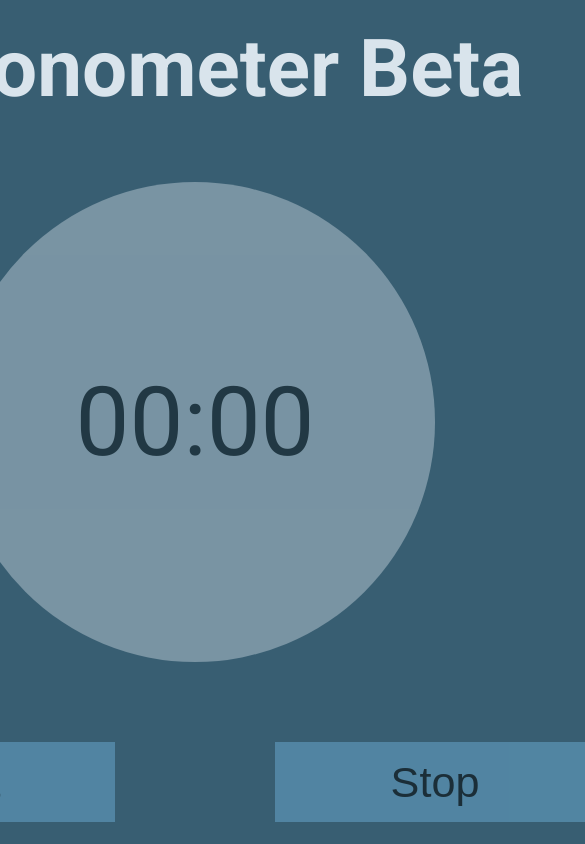
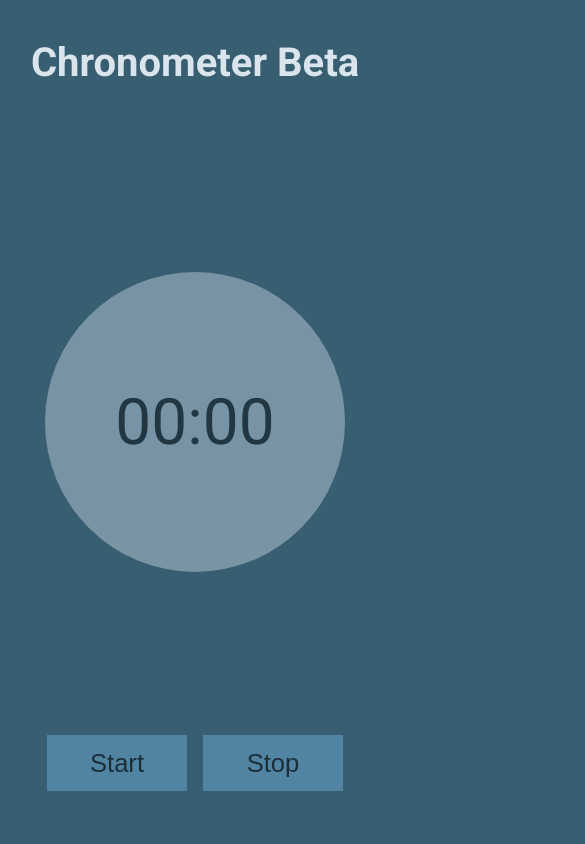
Before and after one commit to Eradamus/chronometer_beta, a plain HTML site: page src/index.html in a window 390 px wide. Shown: the whole page, 585 px wide, since content can reach past the window. Drawn offline with Linux system fonts and the light colour scheme.

Commit message:
the interface is now responsive

```diff
--- a/src/css/chronometer.css
+++ b/src/css/chronometer.css
@@ -10,8 +10,8 @@
 
 /* Contains the time and aligns it in the center */
 .circle {
-  height: 30em;
-  width: 30em;
+  height: 500px;
+  width: 500px;
   position: absolute;
   display: flex;
   flex-flow: column nowrap;
@@ -25,8 +25,10 @@
 
 /* Displays other infos */
 .timer {
-  height: 50em;
-  width: 50em;
+  margin-top: 3%;
+  margin-bottom: 3%;
+  height: 100%;
+  min-width: 50%;
   display: flex;
   flex-flow: column nowrap;
   justify-content: space-between;
@@ -34,22 +36,22 @@
 }
 
 /* The main title */
-.timer .title {
+.title {
   transition: 0.3s;
 }
 
 /* Buttons sections */
-.timer .buttons {
-  width: 100%;
-  height: 10%;
+.buttons {
+  width: 80%;
+  height: 70px;
   display: flex;
   flex-flow: row nowrap;
-  justify-content: space-between;
+  justify-content: space-around;
 }
 
 /* Individual buttons */
-.timer .buttons .button {
-  width: 40%;
+.button {
+  width: 35%;
   text-align: center;
   background-color: var(--blue-grotto);
   border: none;
@@ -63,6 +65,58 @@
   transition: 0.3s;
 }
 
+.button:hover {
+  cursor: pointer;
+}
+
 .button:active {
   transform: scale(1);
 }
+
+/*** Responsiveness ***/
+
+/* For medium sizes */
+@media only screen and (max-width: 1200px) {
+  .circle {
+    height: 400px;
+    width: 400px;
+  }
+
+  .timer {
+    margin-top: 5%;
+    margin-bottom: 5%;
+    min-width: 70%;
+  }
+
+  .button {
+    height: 90%;
+    width: 40%;
+  }
+}
+
+/* For small sizes */
+@media only screen and (max-width: 800px) {
+  .circle {
+    height: 300px;
+    width: 300px;
+  }
+
+  .timer {
+    margin-top: 10%;
+    margin-bottom: 10%;
+    width: 100%;
+  }
+
+  .button {
+    height: 80%;
+    width: 45%;
+  }
+}
+
+/* For small heights */
+@media only screen and (max-height: 600px) {
+  .timer {
+    margin-top: 1%;
+    margin-bottom: 1%;
+  }
+}
--- a/src/css/typography.css
+++ b/src/css/typography.css
@@ -9,6 +9,55 @@
 }
 
 .timer .buttons .button {
-  font-size: 2.7em;
+  font-size: 2.4em;
   color: black;
 }
+
+/*** Responsiveness ***/
+
+/* For medium sizes */
+@media only screen and (max-width: 1200px) {
+  .title {
+    font-size: 4em;
+  }
+
+  .time {
+    font-size: 5em;
+  }
+
+  .timer .buttons .button {
+    font-size: 2em;
+  }
+}
+
+/* For small sizes */
+@media only screen and (max-width: 800px) {
+  .title {
+    font-size: 2.5em;
+  }
+
+  .time {
+    font-size: 4em;
+  }
+
+  .timer .buttons .button {
+    font-size: 1.6em;
+  }
+}
+
+/* For small heights */
+@media only screen and (max-height: 600px) {
+
+  .title {
+    font-size: 2.5em;
+  }
+
+  .time {
+    font-size: 4em;
+  }
+
+  .timer .buttons .button {
+    font-size: 1.6em;
+  }
+
+}
--- a/src/index.html
+++ b/src/index.html
@@ -3,7 +3,7 @@
 <head>
   <meta charset="UTF-8">
   <meta http-equiv="X-UA-Compatible" content="IE=edge">
-  <!--<meta name="viewport" content="width=device-width, initial-scale=1.0">-->
+  <meta name="viewport" content="width=device-width, initial-scale=1.0">
   <title>Chronometer Beta - Your Online Stopwatch</title>
   <!-- General CSS -->
   <link rel="stylesheet" href="css/style.css">
@@ -11,6 +11,7 @@
   <link rel="stylesheet" href="css/typography.css">
   <!-- Chronometer CSS -->
   <link rel="stylesheet" href="css/chronometer.css">
+
 </head>
 <body>
   <!-- Contains all items -->
```
